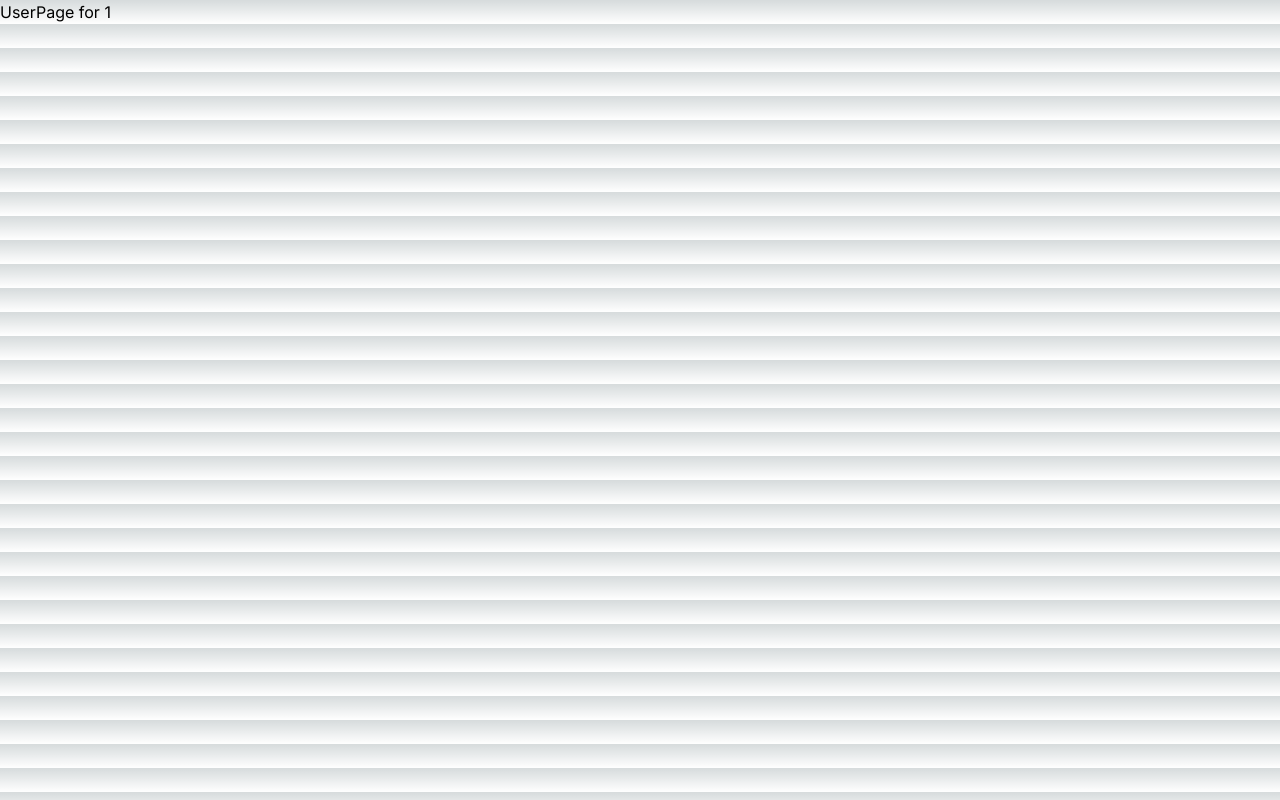
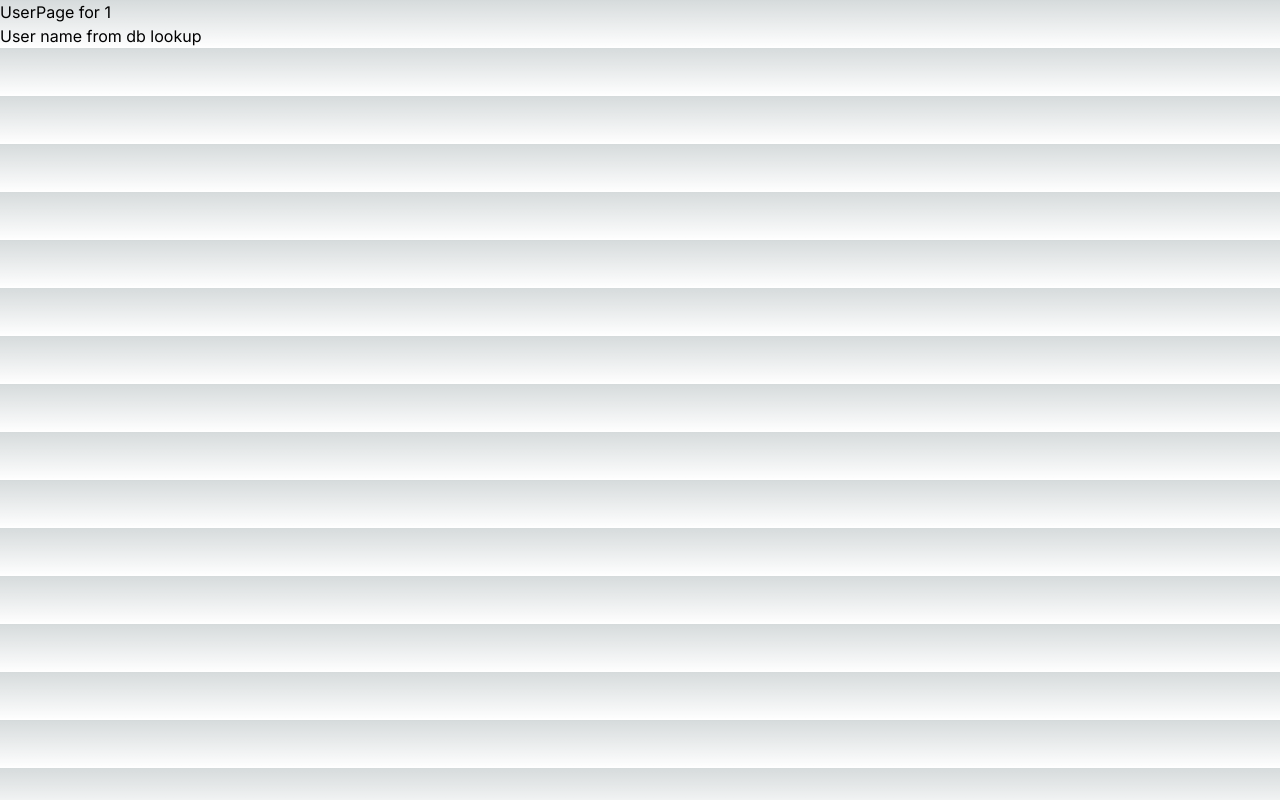
Before and after one commit to bobromero/TeeTime, a Next.js app in the folder teetime/: page /Users/1 in a window 1280 px wide. Built offline with nearby package versions, Linux system fonts and the light colour scheme.

Commit message:
created user file and refactored page to use it

```diff
--- /dev/null
+++ b/teetime/app/Users/[uid]/User.tsx
@@ -0,0 +1,12 @@
+import React from 'react'
+
+const User = ({ params }: { params: { uid: string } }) => {
+  return (
+    <div>
+      <h1>UserPage for {params.uid}</h1>
+      <p>User name from db lookup</p>
+    </div>
+  )
+}
+
+export default User
--- a/teetime/app/Users/[uid]/page.tsx
+++ b/teetime/app/Users/[uid]/page.tsx
@@ -1,8 +1,16 @@
 import React from 'react'
+import User from './User'
 
 const UserPage = ({ params }: { params: { uid: string } }) => {
   return (
-    <div>UserPage for {params.uid}</div>
+    <div>
+
+      <User params={
+        {
+          uid: params.uid
+        }
+      } />
+    </div>
   )
 }
 //* this will return when going to
```
